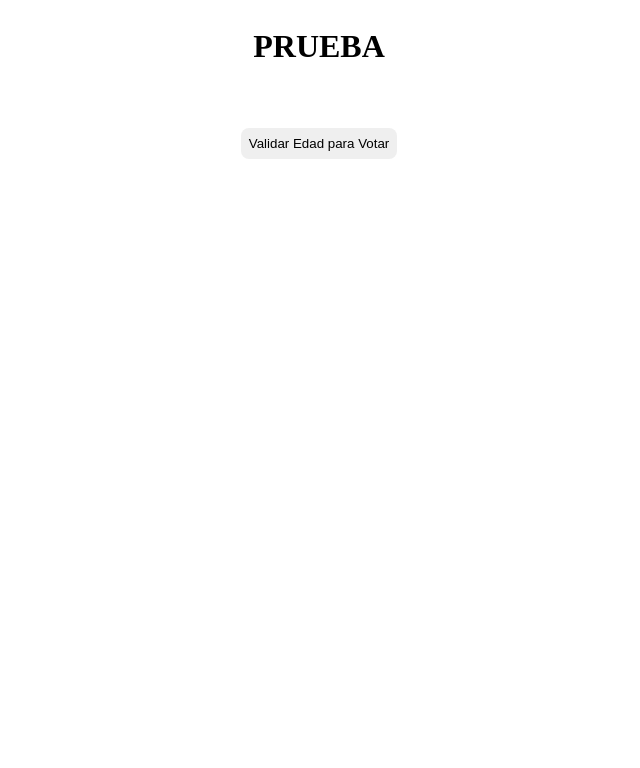
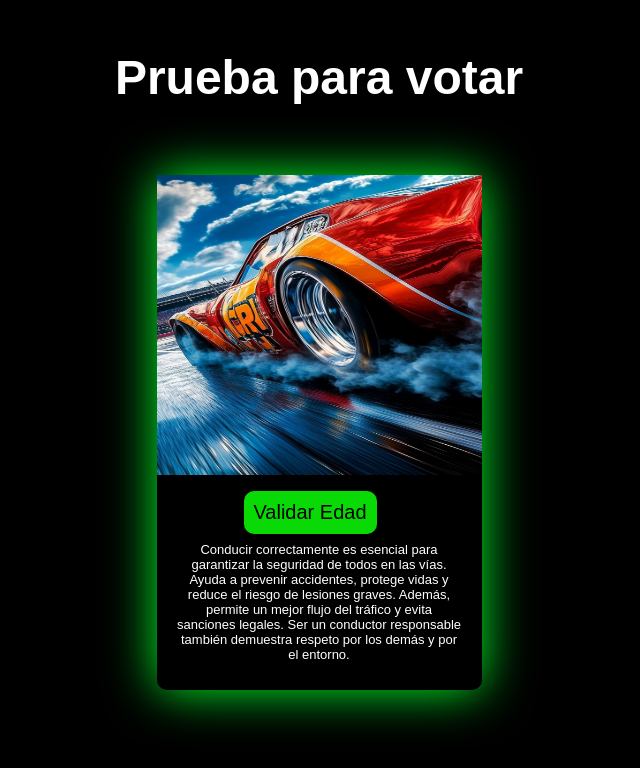
Before and after one commit to Willmolina19/Jansel-y-Willy, a plain HTML site: page index.html in a window 1280 px wide. Shown: the whole page, without its empty margins (321-961 px from the left). Drawn offline with Linux system fonts and the light colour scheme.

Commit message:
cambios-css

```diff
--- a/index.html
+++ b/index.html
@@ -4,19 +4,29 @@
 <head>
   <meta charset="UTF-8" />
   <title>Prueba JavaScript</title>
- <link rel="stylesheet" href="style.css">
+  <link rel="stylesheet" href="style.css">
 </head>
+<header>
+
+</header>
 
 <body>
+  <h1>Prueba para votar</h1>
+  <div class="botones">
+    <div class="card">
+      <img src="car.jpg" width=400px height="300px">
+      <div class="texto">
+        <button class="btn" onclick="puedeVotar()">Validar Edad </button>
+        <p>Conducir correctamente es esencial para garantizar la seguridad de todos en las vías. Ayuda a prevenir
+          accidentes, protege vidas y reduce el riesgo de lesiones graves. Además, permite un mejor flujo del tráfico y
+          evita sanciones legales. Ser un conductor responsable también demuestra respeto por los demás y por el
+          entorno.
+        </p>
 
-  <header>
-<h1>PRUEBA</h1>
-</header>
-
-
-<div class = "botones">
-<button onclick="puedeVotar()">Validar Edad para Votar</button>
-</div>
+      </div>
+    </div>
+  </div>
+  </div>
 
   <script src="script.js"></script>
 </body>
--- a/style.css
+++ b/style.css
@@ -3,35 +3,82 @@
     margin: 0;
     padding: 0%;
     box-sizing: border-box;
+    font-family: sans-serif;
 }
 
-header{
-    padding: 18px;
-    margin: 10px;
+body{
+   /*  background: linear-gradient(to left, #8a01af, #8a01af, #a401d1,
+         #cb23fa); */
+         background-color: black;
+
+}
+h1{
+    position: relative;
     display: flex;
     justify-content: center;
-background-color: rgb(red, green, blue);
+    color: rgb(255, 255, 255);
+  margin: 50px;
+  font-size: 3rem;
+ font-weight: 700;
+    align-items: center;
+
+}
+.botones{
+
+    display: flex;
+    justify-content: center;
+    flex-wrap: wrap;
+    margin-top: 50px;
+}
+.card{
+
+    width: 325px;
+    background-color: rgb(0, 0, 0);
+    border-bottom-left-radius: 10px;
+    border-bottom-right-radius: 10px;
+   box-shadow:0 0 50px #00ff26;
+
+
+    margin: 20px;
+}
+.card:hover{
+ transition:  2s ease ;
+   rotate: 1 1 0 45deg;
+
+
+
+}
+.card img{
+    width: 100%;
+    min-height: auto;
+}
+.texto{
+    padding: 12px;
+
+}
+.texto p{
+    color: rgb(255, 255, 255);
+    font-size: 13px;
+    margin-bottom: 8px;
+    padding: 8px;
+    text-align: center;
 }
 
-.botones
-{
-    padding: 35px;
+.btn{
     display: flex;
-    justify-content: center;
+    margin-left: 75px;
+    font-size: 20px;
+    border-radius: 10px;
+    padding: 10px;
+    border: none;
+    background-color: rgb(9, 217, 5);
 
 }
 
-button
-{
-    padding: 8px;
-    box-sizing: border-box;
-    border-radius: 8px;
-    border: none;
-}
-
-button:hover
-{
-   transform: translateY(-1px);
-   border-style:inset;
+.btn:hover{
+  transition: 0.9S;
+   transform: scale(1.3);
+   cursor: grab;
+   color: rgb(255, 255, 255);
 
 }
```
Also changed, not shown: car.jpg (added).
